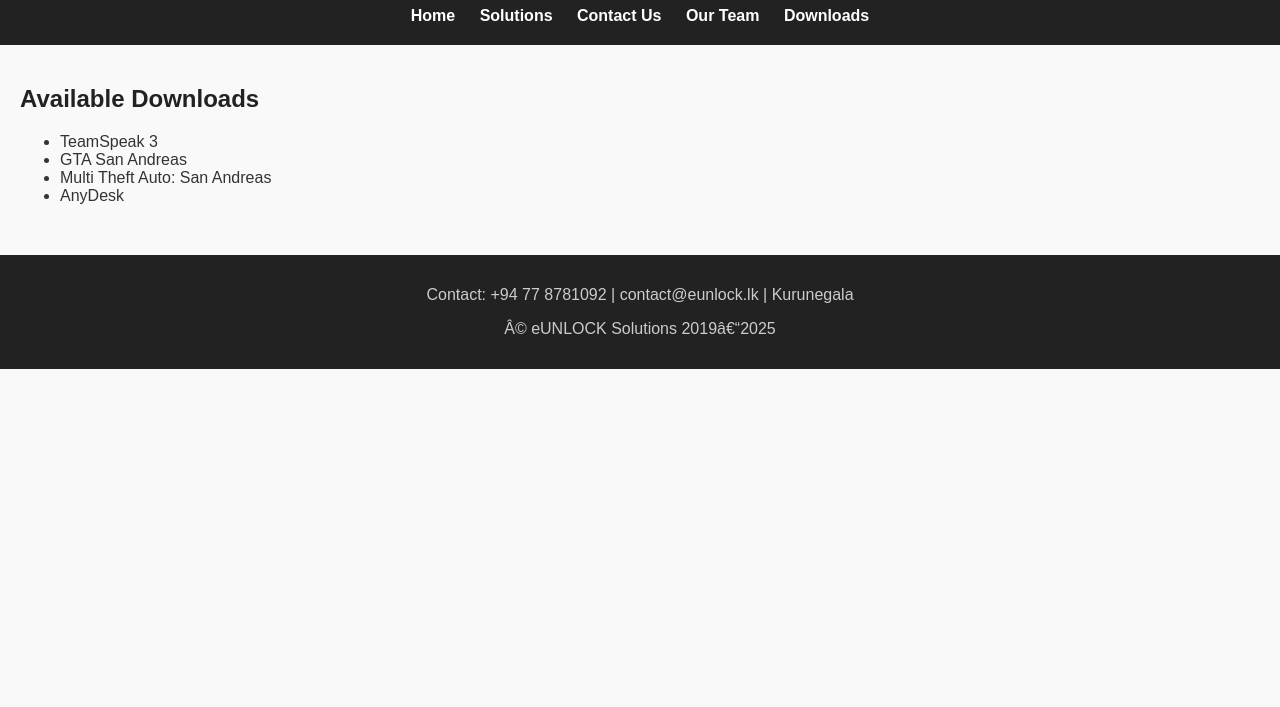
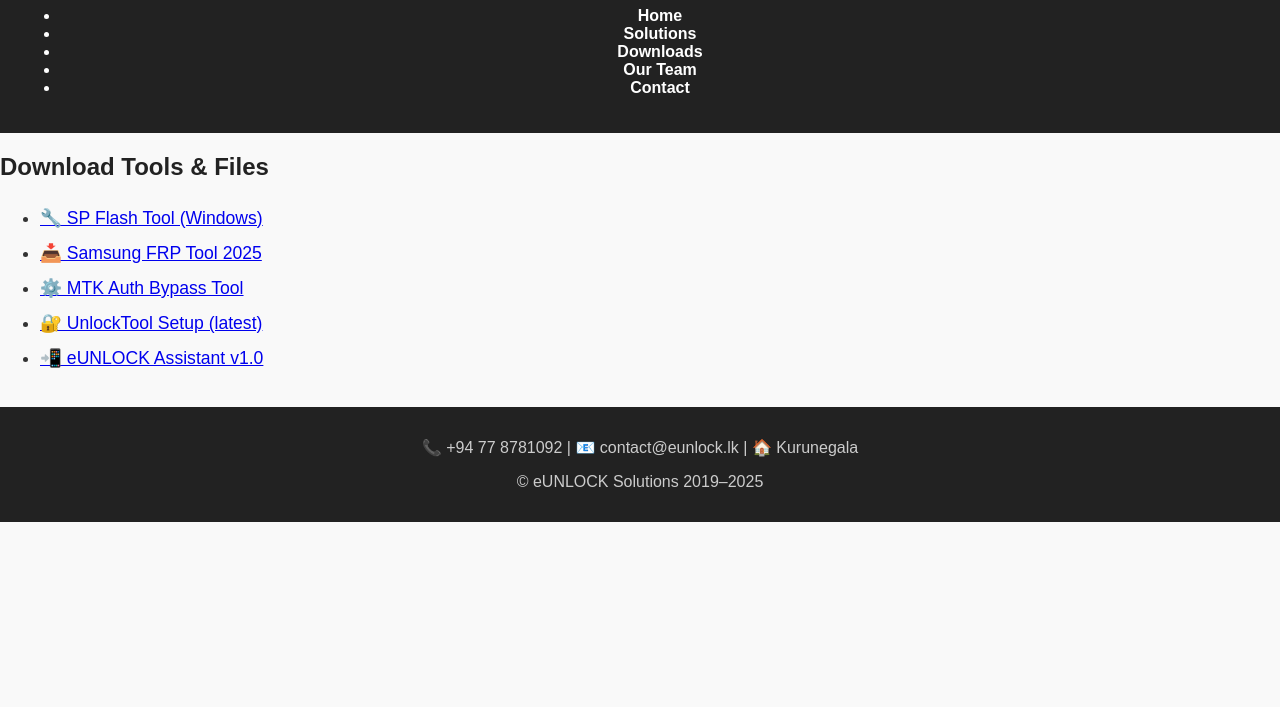
Before and after one commit to Pahan305/website-trial, a plain HTML site: page downloads.html in a window 1280 px wide. Shown: the part 93-800 px from the top of the page. Drawn offline with Linux system fonts and the light colour scheme.

Commit message:
Update downloads.html

```diff
--- a/downloads.html
+++ b/downloads.html
@@ -1,36 +1,45 @@
 <!DOCTYPE html>
 <html lang="en">
 <head>
-  <meta charset="UTF‑8">
-  <meta name="viewport" content="width=device-width,initial-scale=1">
-  <title>Downloads – eUNLOCK Solutions</title>
-  <link rel="stylesheet" href="style.css">
+  <meta charset="UTF-8" />
+  <meta name="viewport" content="width=device-width, initial-scale=1" />
+  <title>Downloads – eUNLOCK</title>
+  <link rel="stylesheet" href="style.css" />
 </head>
 <body>
   <header>
-    <h1>Downloads</h1>
-    <nav>
-      <a href="index.html">Home</a>
-      <a href="features.html">Solutions</a>
-      <a href="contact.html">Contact Us</a>
-      <a href="team.html">Our Team</a>
-      <a href="downloads.html">Downloads</a>
-    </nav>
+    <div class="container header-content">
+      <h1 class="logo">eUNLOCK Solutions</h1>
+      <nav>
+        <ul class="nav-links">
+          <li><a href="index.html">Home</a></li>
+          <li><a href="features.html">Solutions</a></li>
+          <li><a href="downloads.html" class="active">Downloads</a></li>
+          <li><a href="team.html">Our Team</a></li>
+          <li><a href="contact.html">Contact</a></li>
+        </ul>
+      </nav>
+    </div>
   </header>
-  <main>
-    <section>
-      <h2>Available Downloads</h2>
-      <ul>
-        <li>TeamSpeak 3</li>
-        <li>GTA San Andreas</li>
-        <li>Multi Theft Auto: San Andreas</li>
-        <li>AnyDesk</li>
+
+  <section class="services">
+    <div class="container">
+      <h2 class="section-title">Download Tools & Files</h2>
+      <ul style="font-size: 1.1rem; line-height: 2;">
+        <li><a href="#">🔧 SP Flash Tool (Windows)</a></li>
+        <li><a href="#">📥 Samsung FRP Tool 2025</a></li>
+        <li><a href="#">⚙️ MTK Auth Bypass Tool</a></li>
+        <li><a href="#">🔐 UnlockTool Setup (latest)</a></li>
+        <li><a href="#">📲 eUNLOCK Assistant v1.0</a></li>
       </ul>
-    </section>
-  </main>
+    </div>
+  </section>
+
   <footer>
-    <p>Contact: +94 77 8781092 | contact@eunlock.lk | Kurunegala</p>
-    <p>© eUNLOCK Solutions 2019–2025</p>
+    <div class="container">
+      <p>📞 +94 77 8781092 | 📧 contact@eunlock.lk | 🏠 Kurunegala</p>
+      <p>© eUNLOCK Solutions 2019–2025</p>
+    </div>
   </footer>
 </body>
 </html>
```
